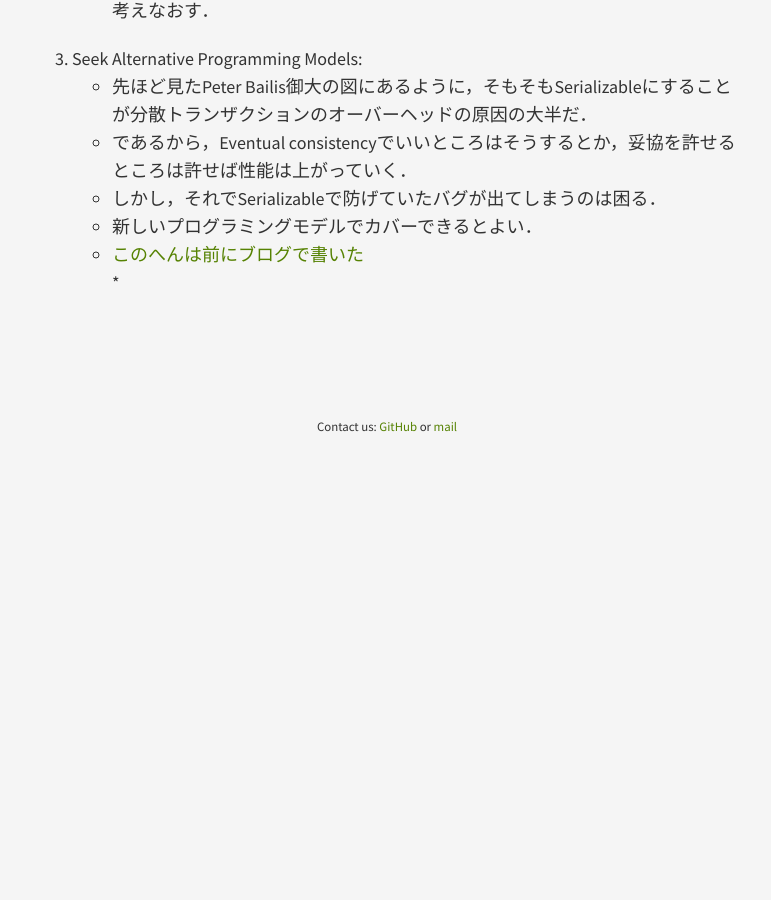
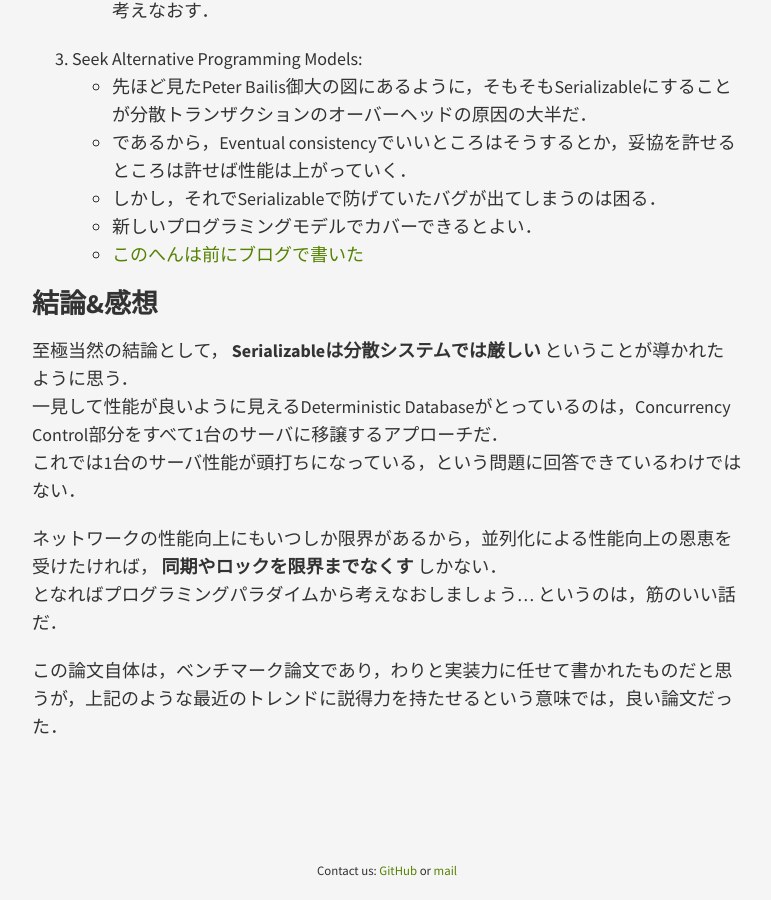
Before and after one commit to the-weekly-paper/the-weekly-paper.github.io, a Jekyll site: the page built from _posts/2018-01-19-An-Evaluation-of-Distributed-Concurrency-Control.markdown, in a window 1280 px wide and 900 px high, scrolled down 11699 px. Shown: the whole window, without its empty margins (253-1024 px from the left). Built offline with Jekyll 4.4.1, drawn with Linux system fonts in a browser that asks for light colours; our own code applies the rules of GitHub Pages for plain Markdown files; before the commit the page ends 12155 px from its top, so only the background shows below that; some of the changed text lies outside the part shown.

Commit message:
Update 2018-01-19-An-Evaluation-of-Distributed-Concurrency-Control.markdown

```diff
--- a/_posts/2018-01-19-An-Evaluation-of-Distributed-Concurrency-Control.markdown
+++ b/_posts/2018-01-19-An-Evaluation-of-Distributed-Concurrency-Control.markdown
@@ -50,7 +50,8 @@ SELECT COUNT(*) FROM table;
 
 というクエリが，既にキャッシュしてある統計情報にヒットするだけで済んでくれればいいが，最悪の場合全パーティションから合算を行うことになるかもしれない．大陸間，惑星間でデータベースを分散している場合，こういうクエリはかなり厳しくなる．全てのサーバの計算を集約する必要があるからだ．これでは分散データベースはいたずらに性能を落とすだけになる．
 
-この論文では， **[Deneva](https://github.com/mitdbg/deneva)** というフレームワークを用いて分散トランザクションの実装を定量的に評価している．ここでは詳しく説明しないが，分散トランザクションには一貫性や分離性に関するいくつかの分類があり，たとえば[Eventual consistency](https://ja.wikipedia.org/wiki/%E7%B5%90%E6%9E%9C%E6%95%B4%E5%90%88%E6%80%A7)であるとか，[Linearizable](http://www.bailis.org/blog/linearizability-versus-serializability/)とか，色々ある．このDenevaでは，そのうち **Serializable** を念頭に置いている．
+この論文では， **[Deneva](https://github.com/mitdbg/deneva)** というフレームワークを用いて分散トランザクションの実装を定量的に評価している．
+ここでは詳しく説明しないが，分散トランザクションには一貫性や分離性に関するいくつかの分類があり，たとえば[Eventual consistency](https://ja.wikipedia.org/wiki/%E7%B5%90%E6%9E%9C%E6%95%B4%E5%90%88%E6%80%A7)であるとか，[Linearizable](http://www.bailis.org/blog/linearizability-versus-serializability/)とか，色々ある．このDenevaでは，そのうち **Serializable** を念頭に置いている．
 
 参考までに[Peter Bailis]()御大による分類図を貼っておく.
 ![](https://i.gyazo.com/53c7596e296144e5db1587ecfc7d82af.png)
@@ -255,7 +256,17 @@ occurs.
     * しかし，それでSerializableで防げていたバグが出てしまうのは困る．
     * 新しいプログラミングモデルでカバーできるとよい．
     * [このへんは前にブログで書いた](http://nikezono.net/2017/08/17/redbook/)
-    *
+
+# 結論&感想
+
+至極当然の結論として， **Serializableは分散システムでは厳しい** ということが導かれたように思う．
+一見して性能が良いように見えるDeterministic Databaseがとっているのは，Concurrency Control部分をすべて1台のサーバに移譲するアプローチだ．
+これでは1台のサーバ性能が頭打ちになっている，という問題に回答できているわけではない．
+
+ネットワークの性能向上にもいつしか限界があるから，並列化による性能向上の恩恵を受けたければ， **同期やロックを限界までなくす** しかない．
+となればプログラミングパラダイムから考えなおしましょう... というのは，筋のいい話だ．
+
+この論文自体は，ベンチマーク論文であり，わりと実装力に任せて書かれたものだと思うが，上記のような最近のトレンドに説得力を持たせるという意味では，良い論文だった．
 
 [ブルームフィルタ]: https://ja.wikipedia.org/wiki/%E3%83%96%E3%83%AB%E3%83%BC%E3%83%A0%E3%83%95%E3%82%A3%E3%83%AB%E3%82%BF
 [RCU]: url "title"
```
